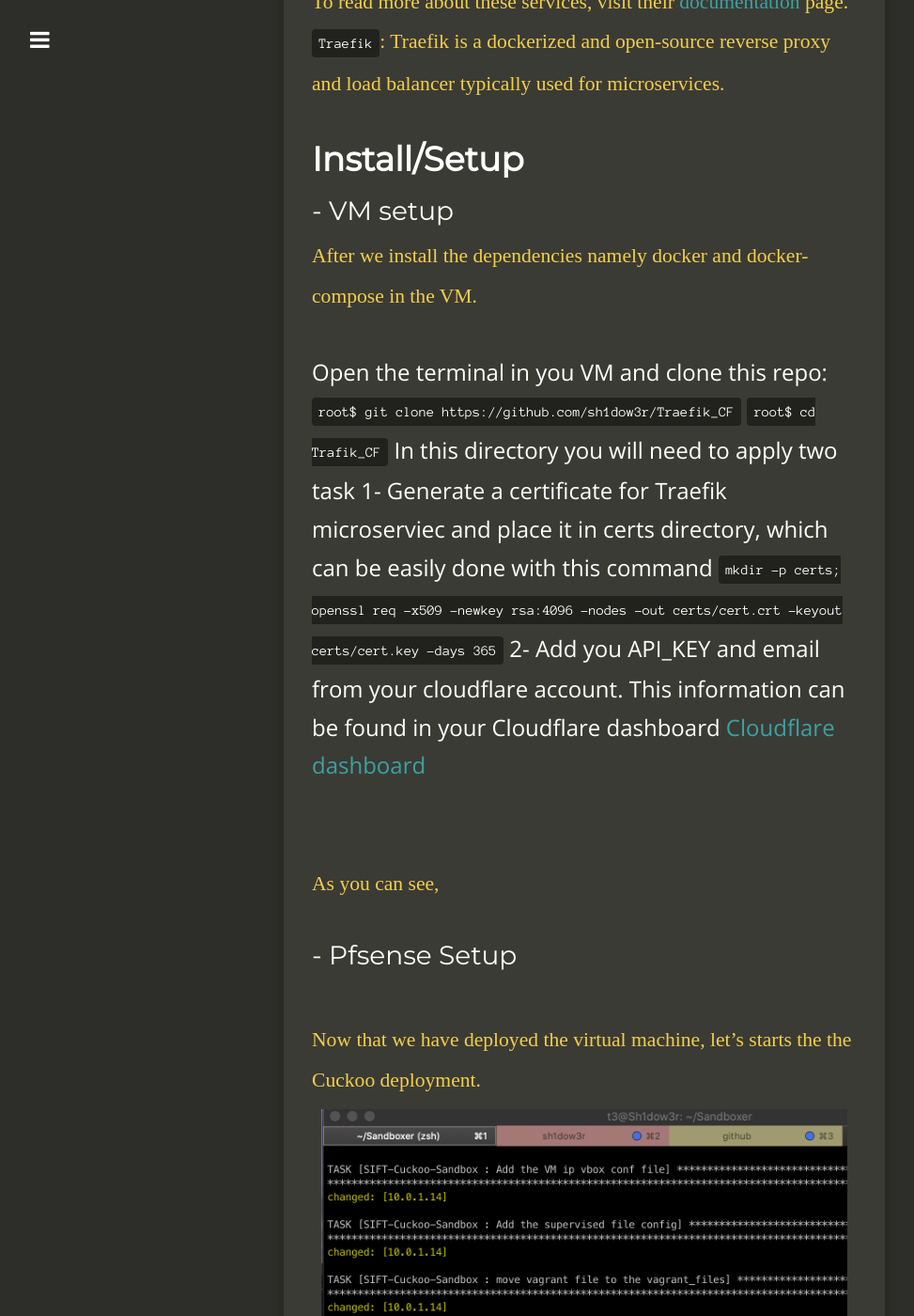
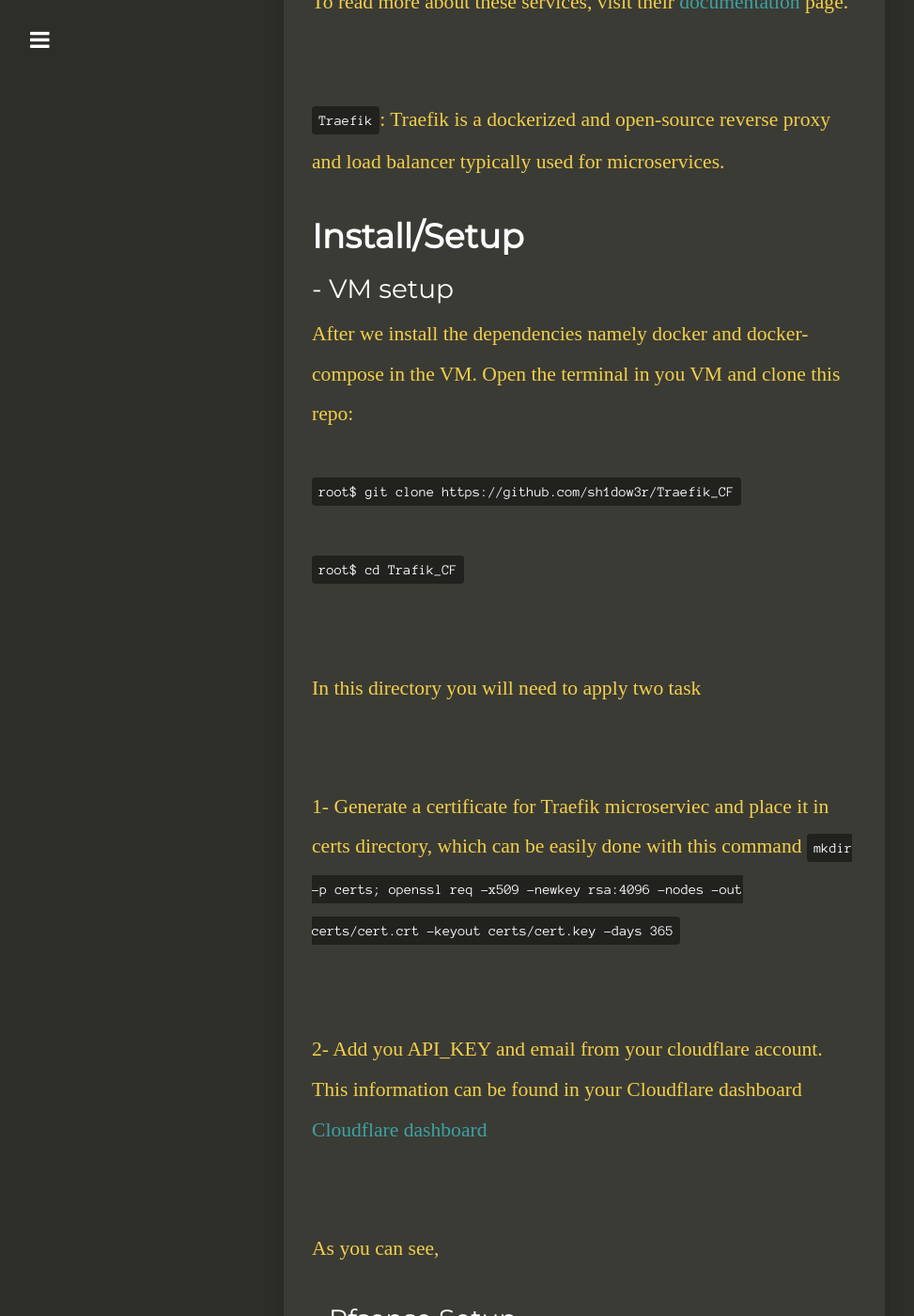
Before and after one commit to sh1dow3r/layer0, a Jekyll site: the page built from _posts/2020-11-22-Securing_HomeLab_Access.md, in a window 1280 px wide and 1400 px high, scrolled down 1946 px. Shown: the whole window at 94% size, without its empty margins (18-991 px from the left). Built offline with Jekyll 4.4.1, drawn with Linux system fonts in a browser that asks for light colours; nearby versions of some CDN libraries; comment, search, counter and statistics services are not loaded.

Commit message:
fixing style

```diff
--- a/_posts/2020-11-22-Securing_HomeLab_Access.md
+++ b/_posts/2020-11-22-Securing_HomeLab_Access.md
@@ -43,6 +43,8 @@ Before diving into the project, let's take a define some terms to establish grou
 <span style="color: #f2cf4a; font-family: Babas; font-size: 0.9em;">
 To read more about these services, visit their [documentation]( https://support.cloudflare.com/hc/en-us/articles/205075117-Understanding-the-Cloudflare-dashboard) page.
 </span>
+
+
 <span style="color: #f2cf4a; font-family: Babas; font-size: 0.9em;">
 `Traefik`: Traefik is a dockerized and open-source reverse proxy and load balancer typically used for microservices.
 </span>
@@ -52,13 +54,20 @@ To read more about these services, visit their [documentation]( https://support.
 ### - VM setup
 <span style="color: #f2cf4a; font-family: Babas; font-size: 0.9em;">
 After we install the dependencies namely docker and docker-compose in the VM.
+Open the terminal in you VM and clone this repo:
 
-Open the terminal in you VM and clone this repo:
 `root$ git clone https://github.com/sh1dow3r/Traefik_CF`
+
 `root$ cd Trafik_CF`
+
+<span style="color: #f2cf4a; font-family: Babas; font-size: 0.9em;">
 In this directory you will need to apply two task
+
+<span style="color: #f2cf4a; font-family: Babas; font-size: 0.9em;">
 1- Generate a certificate for Traefik microserviec and place it in certs directory, which can be easily done with this command
 `mkdir -p certs; openssl req -x509 -newkey rsa:4096 -nodes -out certs/cert.crt -keyout certs/cert.key -days 365`
+
+<span style="color: #f2cf4a; font-family: Babas; font-size: 0.9em;">
 2- Add you API_KEY and email from your cloudflare account. This information can be found in your Cloudflare dashboard  [Cloudflare dashboard]( https://dash.cloudflare.com/)
 
 <span style="color: #f2cf4a; font-family: Babas; font-size: 0.9em;">
```
